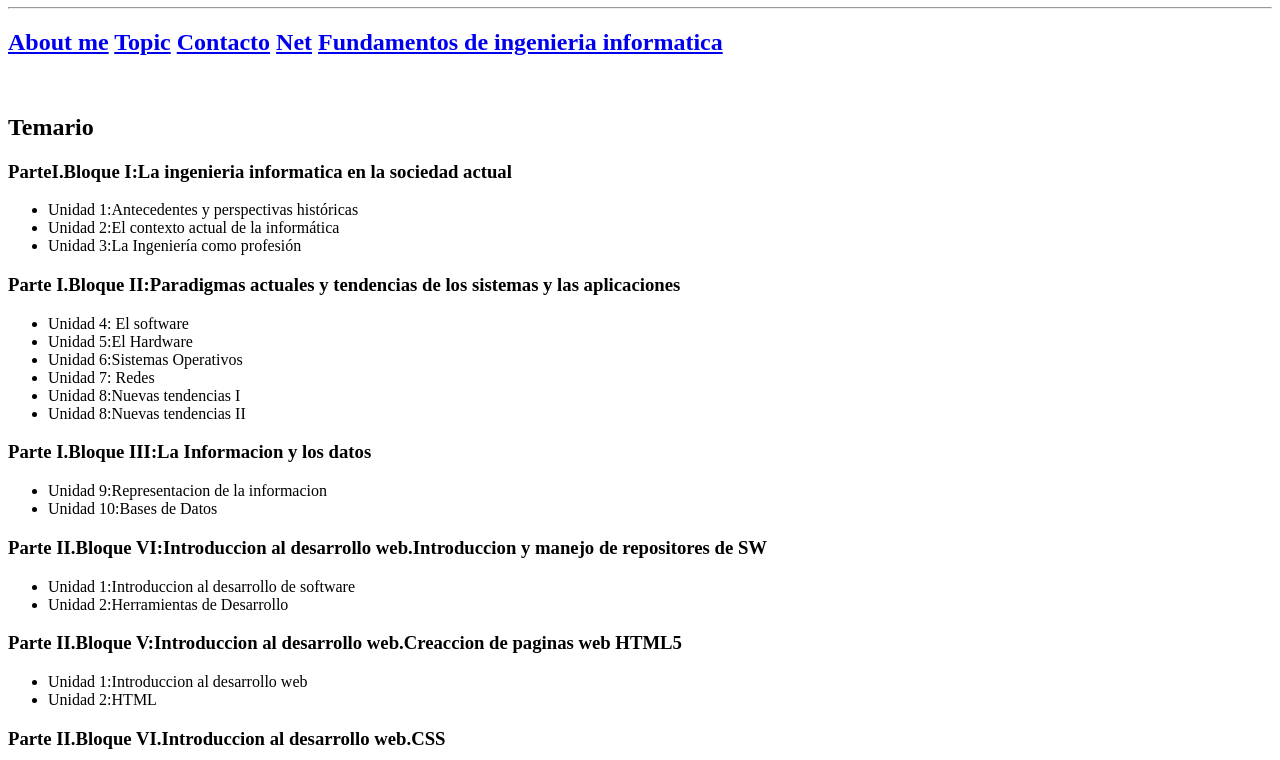
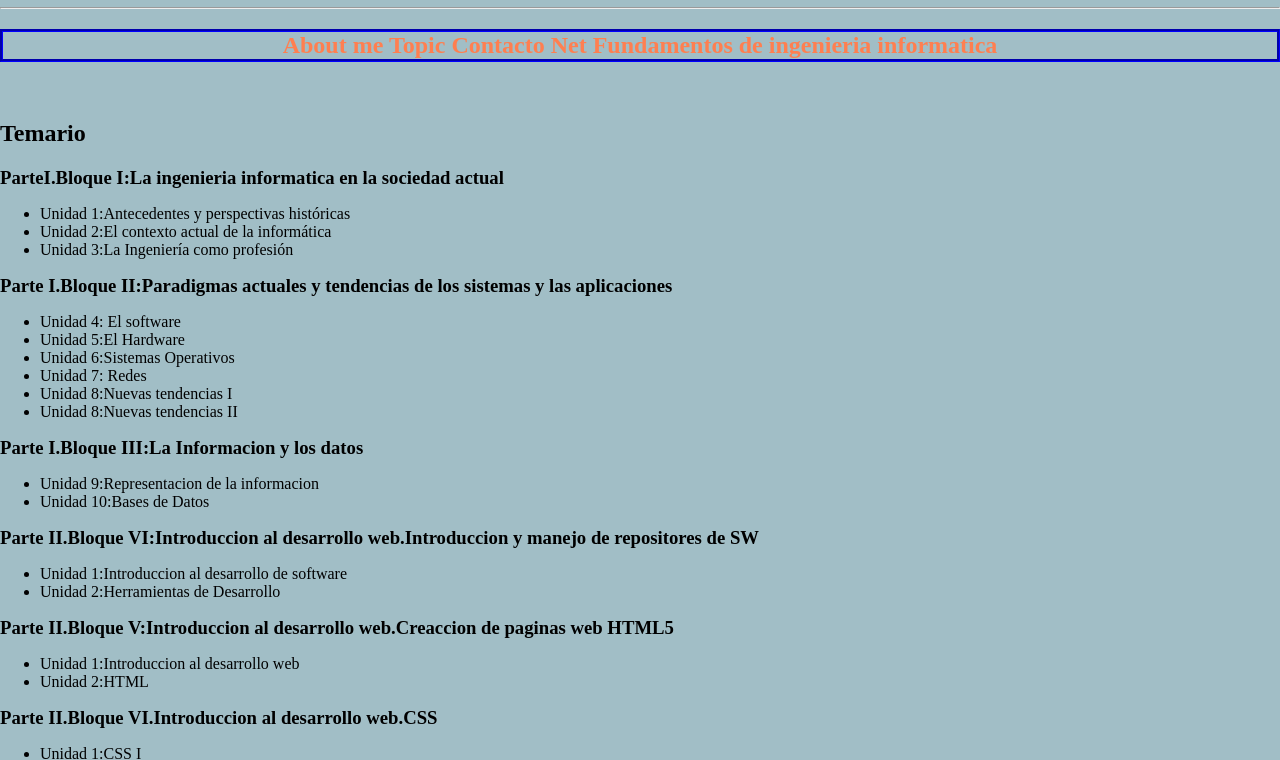
Before and after one commit to Alex3456787/Pagina-web, a plain HTML site: page Public/Fundamentos de ingenieria informatica.html in a window 1280 px wide. Shown: the part 73-833 px from the top of the page. Drawn offline with Linux system fonts and the light colour scheme.

Commit message:
Fundamentos de ingenieria informatica.html

```diff
--- a/Public/Fundamentos de ingenieria informatica.html
+++ b/Public/Fundamentos de ingenieria informatica.html
@@ -8,7 +8,7 @@
         Contenido de Ingenieria Informatica UFV
     </h1>
     <hr>
-    <link rel="stylesheet" href=".\CSS\style.css"/>
+    <link rel="stylesheet" href="..\CSS\style.css"/>
     <h2 class="links"> <a class="margen2" href="../Public/About me.html">About me</a>
         <a class="margen2" href="../Public/Tenis.html">Topic</a>
         <a class="margen2" href="../Public/contacto.html">Contacto</a>
```
